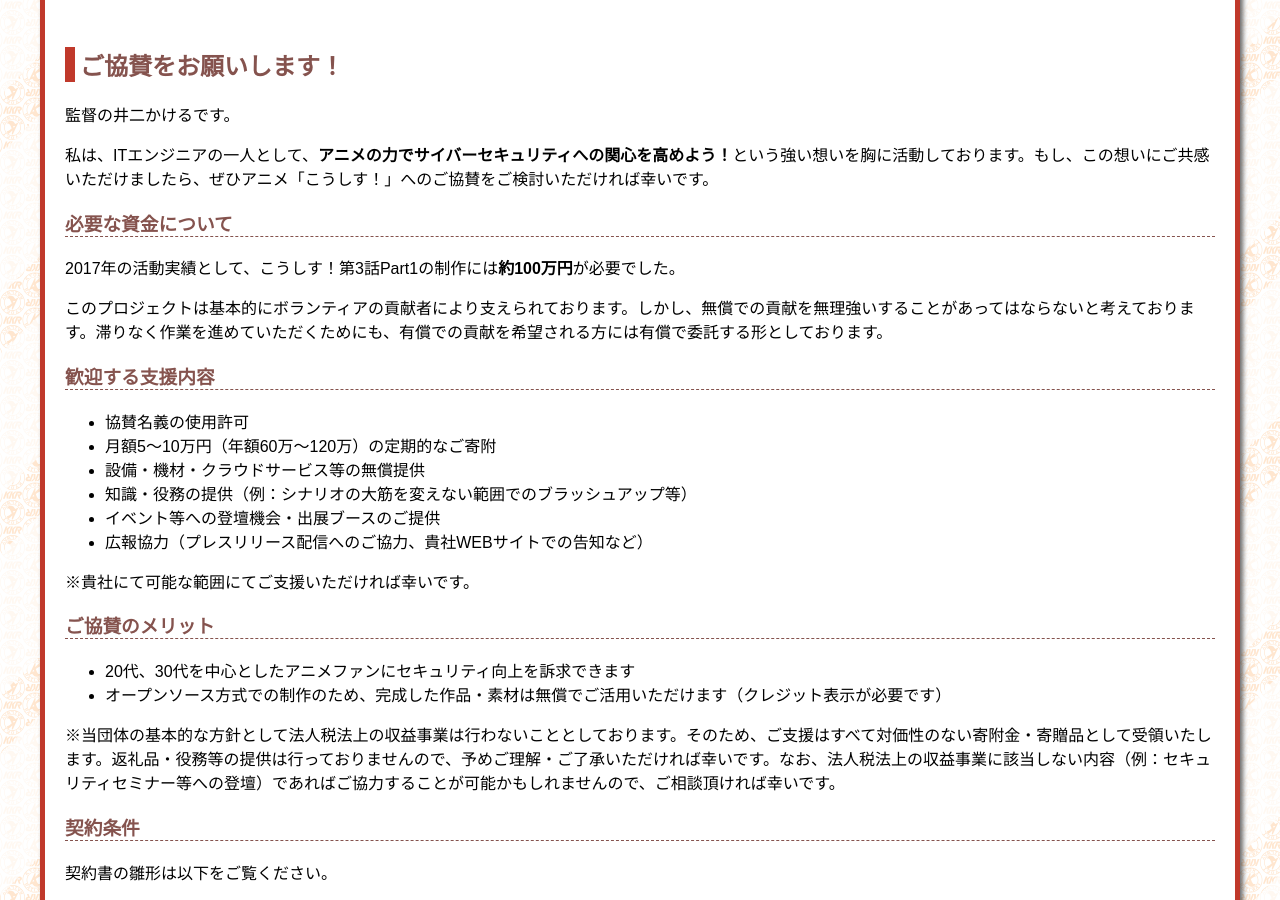
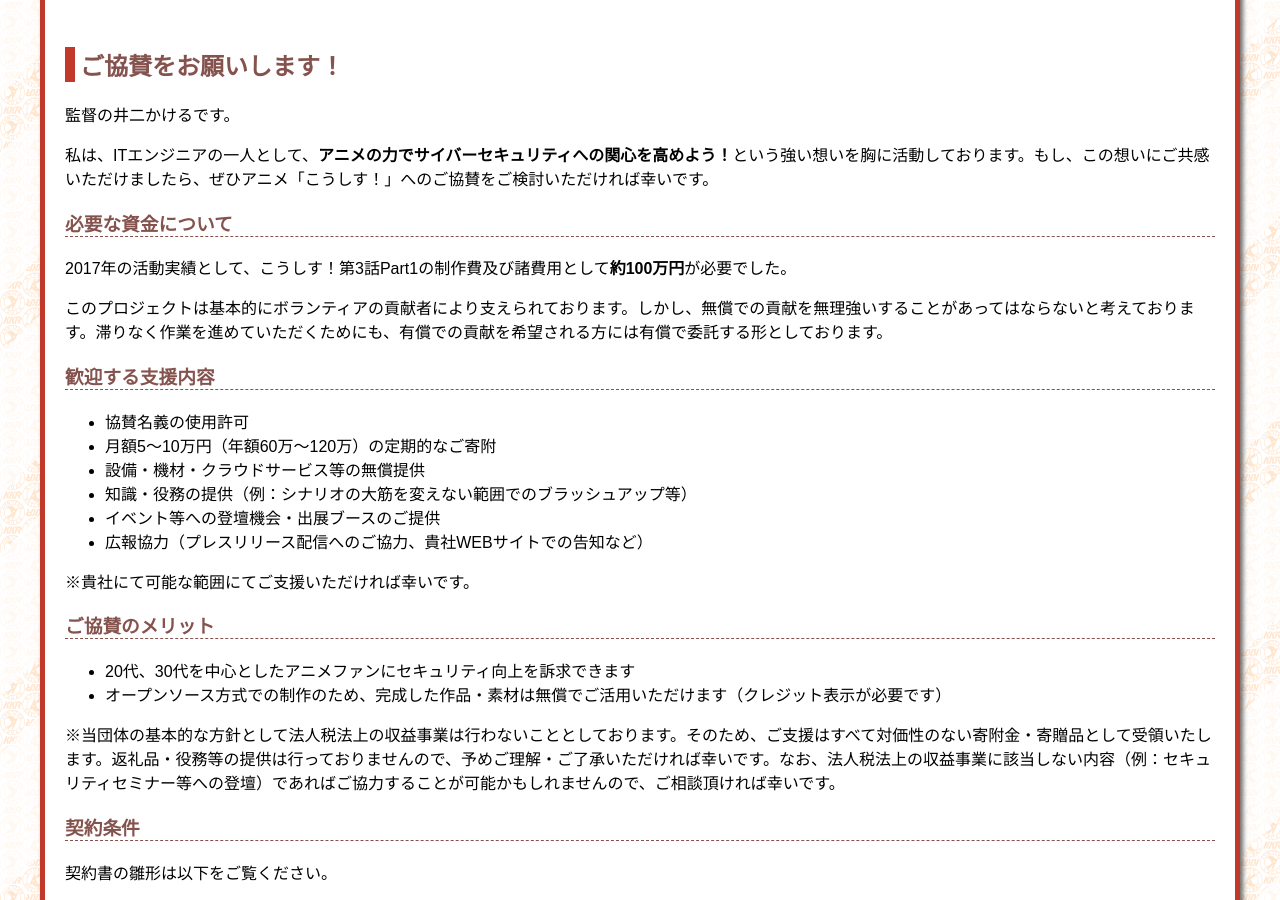
Before and after one commit to kosys/kosys.github.io, a Jekyll site: the page built from joinus/supporter.md, in a window 1280 px wide and 900 px high, scrolled down 1780 px. Built offline with Jekyll 4.4.1, drawn with Linux system fonts in a browser that asks for light colours; some web fonts are replaced; comment, search, counter and statistics services are not loaded.

Commit message:
細かい修正

```diff
--- a/joinus/supporter.md
+++ b/joinus/supporter.md
@@ -93,7 +93,7 @@ mainImage: '/img/introduction.jpg'
 
 ### 必要な資金について
 
-2017年の活動実績として、こうしす！第3話Part1の制作には**約100万円**が必要でした。
+2017年の活動実績として、こうしす！第3話Part1の制作費及び諸費用として**約100万円**が必要でした。
 
 このプロジェクトは基本的にボランティアの貢献者により支えられております。しかし、無償での貢献を無理強いすることがあってはならないと考えております。滞りなく作業を進めていただくためにも、有償での貢献を希望される方には有償で委託する形としております。
 
```
